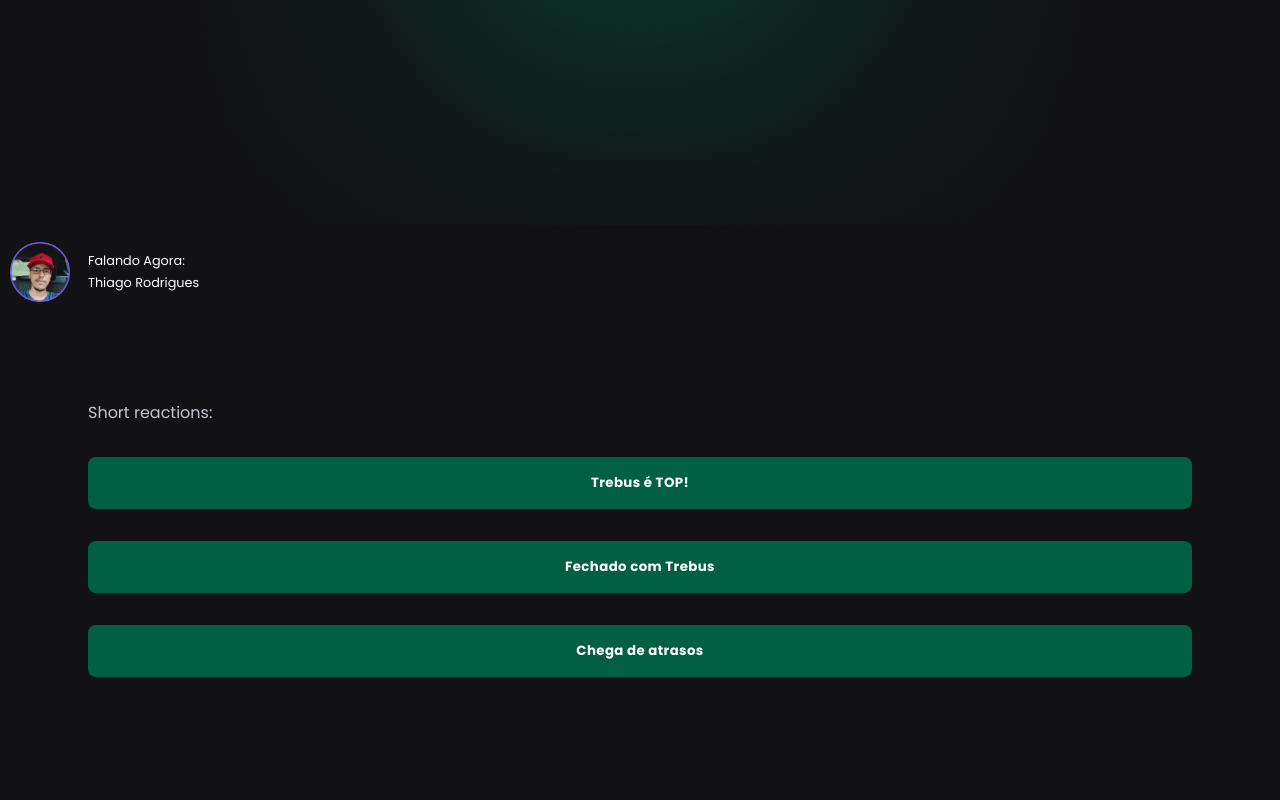
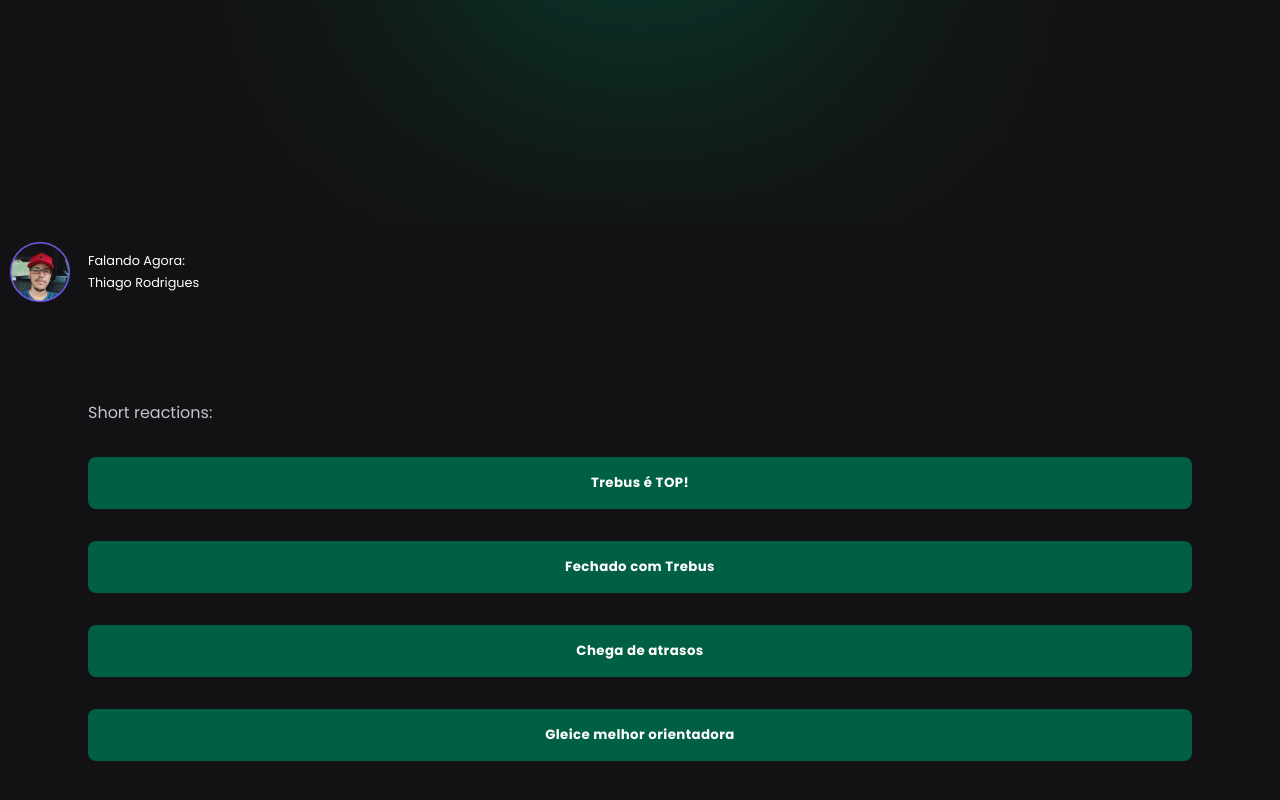
Before and after one commit to thethiago27/trebus_real_time, a React (Vite) app: page /stage in a window 1280 px wide. Shown: the part 625-1425 px from the top of the page. Built offline with nearby package versions, Linux system fonts and the light colour scheme; no server answers; the database is empty.

Commit message:
feat: add new button

```diff
--- a/src/pages/Stage/Components/ReactionButtons/index.tsx
+++ b/src/pages/Stage/Components/ReactionButtons/index.tsx
@@ -5,7 +5,7 @@
 
 export const ReactionButtons = () => {
 
-  const reactionList: string[] = ["Trebus é TOP!", "Fechado com Trebus", "Chega de atrasos"]
+  const reactionList: string[] = ["Trebus é TOP!", "Fechado com Trebus", "Chega de atrasos", "Gleice melhor orientadora"]
 
   const handleReaction = async (reaction: string) => {
 
```
